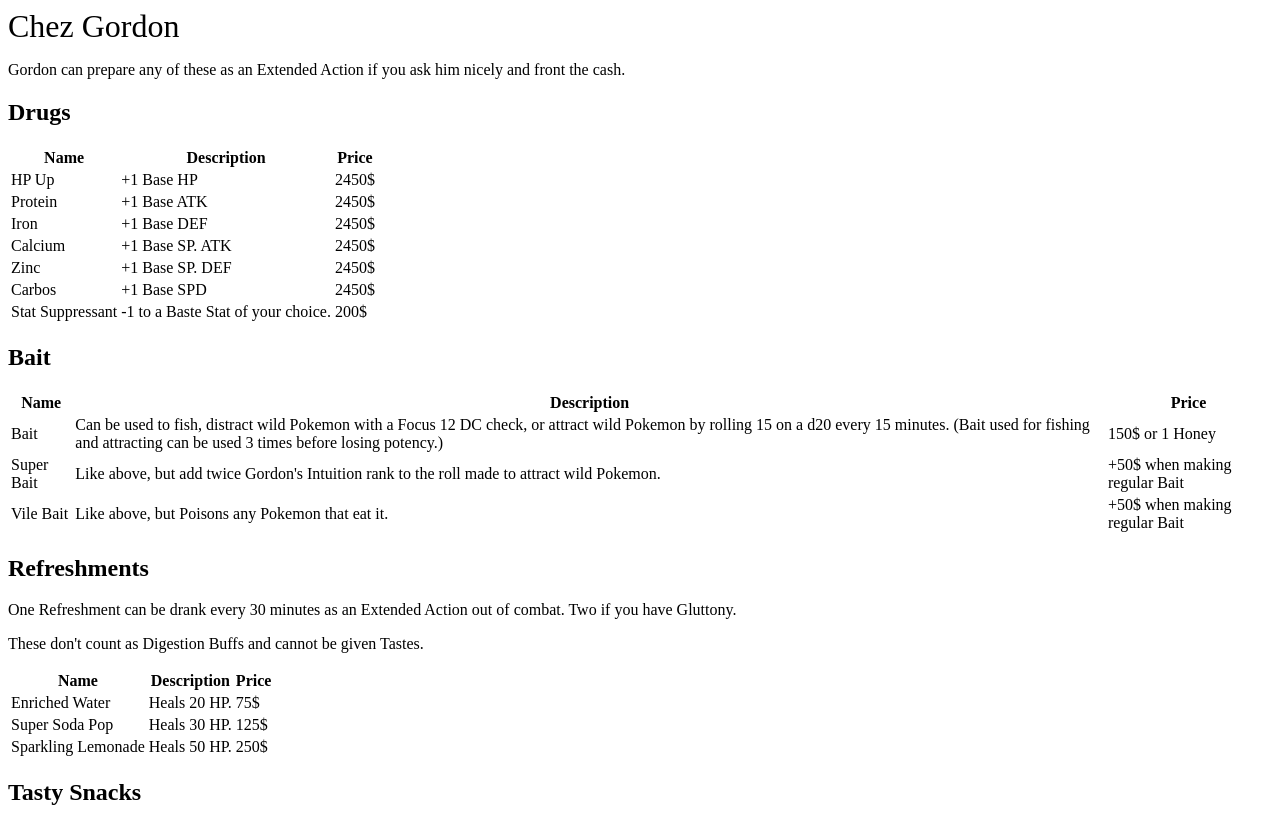
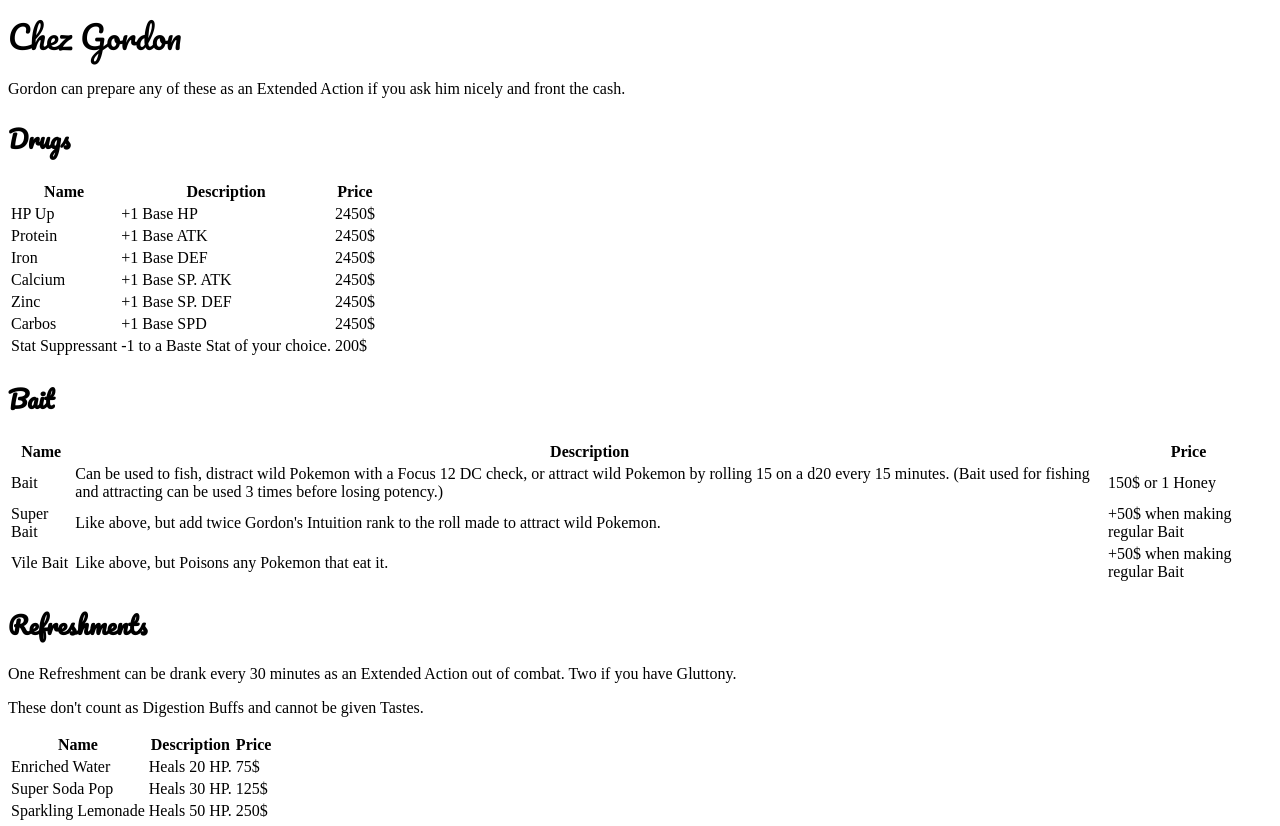
Before and after one commit to Tigt/tigt.github.io, a plain HTML site: page gordon's-menu.html in a window 1280 px wide. Shown: the top 826 px of the page. Drawn offline with Linux system fonts and the light colour scheme.

Commit message:
Update gordon's-menu.html

```diff
--- a/gordon's-menu.html
+++ b/gordon's-menu.html
@@ -4,7 +4,13 @@
 <meta charset="utf-8">
 <title>Gordon's Menu</title>
 
+<link href="http://fonts.googleapis.com/css?family=Pacifico" rel="stylesheet">
 <style>
+	header,
+	h1,
+	h2 {
+		font-family:'Pacifico', cursive;
+	}
 	header { font-size: 2em; }
 
 </style>
```
